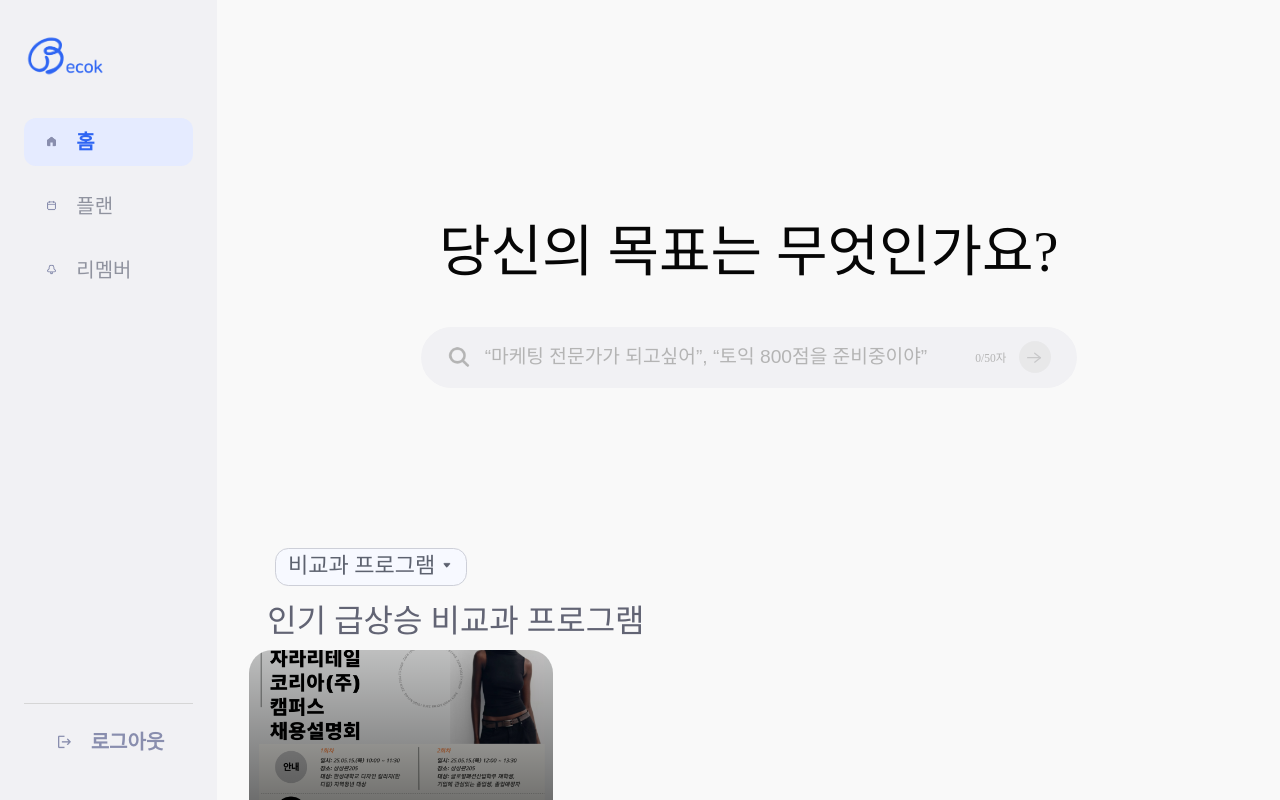
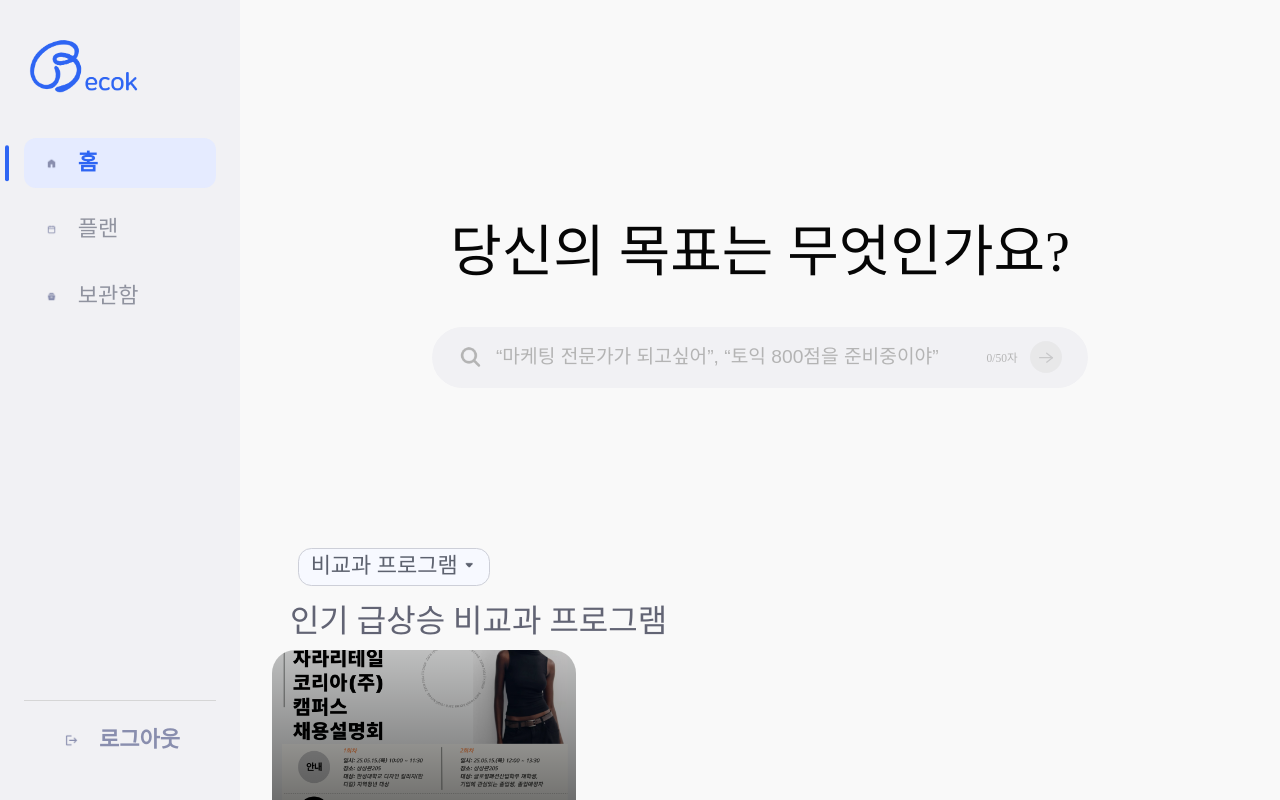
Before and after one commit to Becokk/FrontEnd, a React (Create React App) app in the folder becok/: page /main in a window 1280 px wide. Built offline with nearby package versions, Linux system fonts and the light colour scheme.

Commit message:
fix: 사이드바 변경 사항 수정
fix: 사이드바 변경 사항 수정

```diff
--- a/becok/src/components/Sidebar/Sidebar.jsx
+++ b/becok/src/components/Sidebar/Sidebar.jsx
@@ -4,7 +4,7 @@ import styled from "styled-components";
 import becokLogo from "../../assets/becok.png";
 import homeIcon from "../../assets/home.png";
 import planIcon from "../../assets/plan.png";
-import remindIcon from "../../assets/remember.png";
+import homestorageIcon from "../../assets/homestorage.png";
 import LogoutModal from "./LogoutModal";
 
 const Sidebar = () => {
@@ -17,7 +17,7 @@ const Sidebar = () => {
     const pathMap = {
       홈: "/main",
       플랜: "/main/plan",
-      리멤버: "/main/remember",
+      보관함: "/main/remember",
     };
     navigate(pathMap[menu]);
   };
@@ -45,12 +45,12 @@ const Sidebar = () => {
             </IconWrapper>
           </MenuItem>
           <MenuItem
-            className={activeMenu === "리멤버" ? "active" : ""}
-            onClick={() => handleMenuClick("리멤버")}
+            className={activeMenu === "보관함" ? "active" : ""}
+            onClick={() => handleMenuClick("보관함")}
           >
             <IconWrapper>
-              <MenuIcon src={remindIcon} alt="리멤버" />
-              리멤버
+              <MenuIcon src={homestorageIcon} alt="보관함" />
+              보관함
             </IconWrapper>
           </MenuItem>
         </Menu>
@@ -78,6 +78,7 @@ const SidebarContainer = styled.div`
   justify-content: space-between;
   background-color: #f1f1f4;
   padding: 2rem 1.5rem;
+  min-width: 240px;
 `;
 
 const TopSection = styled.div`
@@ -86,7 +87,7 @@ const TopSection = styled.div`
 `;
 
 const Logo = styled.img`
-  width: 6.46vw;
+  width: clamp(120px, 6.46vw, 200px);
   margin-bottom: 2.5rem;
 `;
 
@@ -98,11 +99,11 @@ const Menu = styled.div`
 
 const MenuItem = styled.div`
   font-family: "Pretendard";
-  font-size: 1.25rem; /* 20px / 1920 */
+  font-size: clamp(1rem, 1.375rem, 1.6rem);
   font-weight: 500;
   line-height: 120%;
   color: #90939f;
-  padding: 0.75rem 1rem;
+  padding: clamp(0.5rem, 0.75rem, 1rem) clamp(0.75rem, 1rem, 1.25rem);
   border-radius: 0.75rem;
   cursor: pointer;
   display: flex;
@@ -114,6 +115,19 @@ const MenuItem = styled.div`
     background-color: #e5ebff;
     color: #2e65f3;
     font-weight: 600;
+    position: relative;
+
+    &::before {
+      content: "";
+      position: absolute;
+      left: -1.5vw;
+      top: 50%;
+      transform: translateY(-50%);
+      width: 4px;
+      height: 2.76vw;
+      background-color: #2e65f3;
+      border-radius: 4px;
+    }
   }
 
   &:active {
@@ -122,9 +136,9 @@ const MenuItem = styled.div`
 `;
 
 const MenuIcon = styled.img`
-  width: 1.8vw; /* equivalent to 20px / 1920 */
-  margin-right: 0.52vw; /* equivalent to 10px / 1920 */
-  padding: 0.26vw 0.31vw; /* top/bottom: 5px, left/right: 6px / 1920 */
+  width: clamp(16px, 1.8vw, 24px);
+  margin-right: clamp(8px, 0.52vw, 12px);
+  padding: clamp(4px, 0.26vw, 6px) clamp(5px, 0.31vw, 7px);
 `;
 
 const IconWrapper = styled.span`
@@ -148,7 +162,7 @@ const LogoutButton = styled.div`
   align-items: center;
   justify-content: center;
   gap: 0.5rem;
-  font-size: 1.25rem; /* 22px / 1920 */
+  font-size: 1.375rem; /* 22px / 1920 */
   font-weight: 600;
   line-height: 140%;
   letter-spacing: -2.5%;
```
Also changed, not shown: becok/src/assets/homestorage.png (added).
